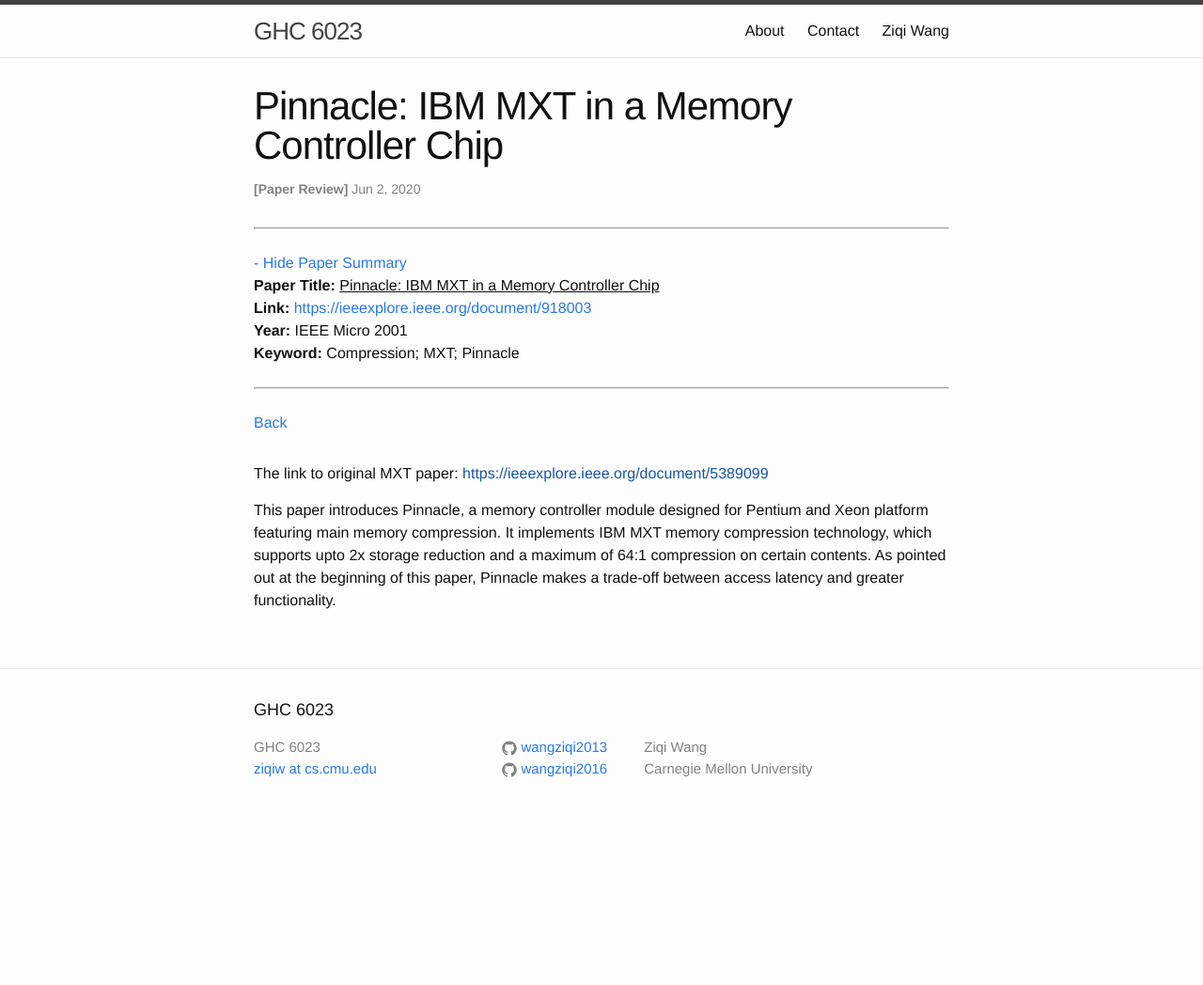
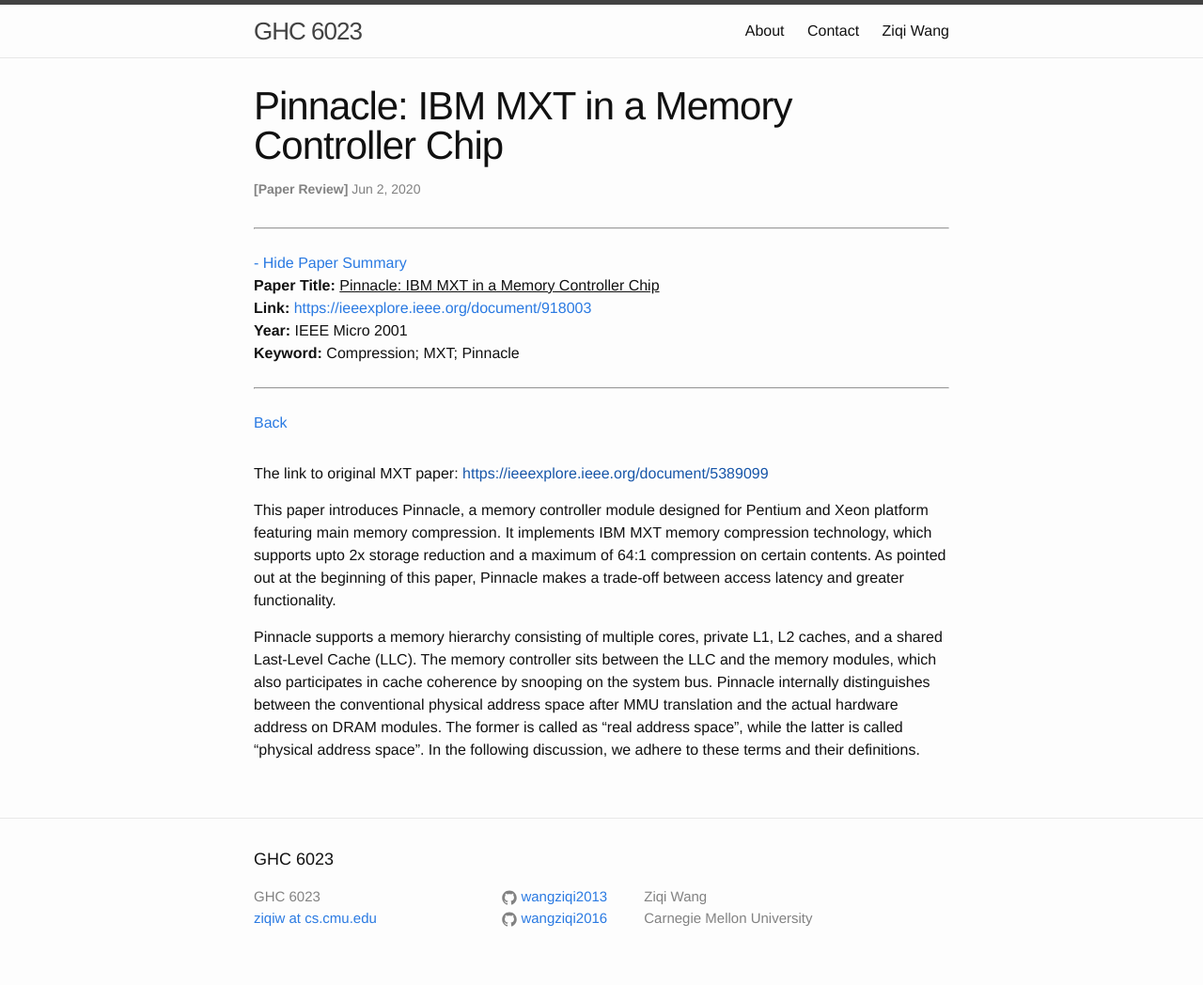
Before and after one commit to wangziqi2013/wangziqi2013.github.io, a Jekyll site: the page built from _posts/2020-06-01-pinnacle.markdown, in a window 1280 px wide. Shown: the whole page at 94% size. Built offline with Jekyll 4.4.1, drawn with Linux system fonts in a browser that asks for light colours; before the commit the page ends 900 px from its top, so only the background shows below that.

Commit message:
Adding addr space

```diff
--- a/_posts/2020-06-01-pinnacle.markdown
+++ b/_posts/2020-06-01-pinnacle.markdown
@@ -19,3 +19,9 @@ This paper introduces Pinnacle, a memory controller module designed for Pentium
 compression. It implements IBM MXT memory compression technology, which supports upto 2x storage reduction and a
 maximum of 64:1 compression on certain contents. As pointed out at the beginning of this paper, Pinnacle makes a trade-off
 between access latency and greater functionality.
+
+Pinnacle supports a memory hierarchy consisting of multiple cores, private L1, L2 caches, and a shared Last-Level Cache
+(LLC). The memory controller sits between the LLC and the memory modules, which also participates in cache coherence by
+snooping on the system bus. Pinnacle internally distinguishes between the conventional physical address space after
+MMU translation and the actual hardware address on DRAM modules. The former is called as "real address space", while the
+latter is called "physical address space". In the following discussion, we adhere to these terms and their definitions.
```
